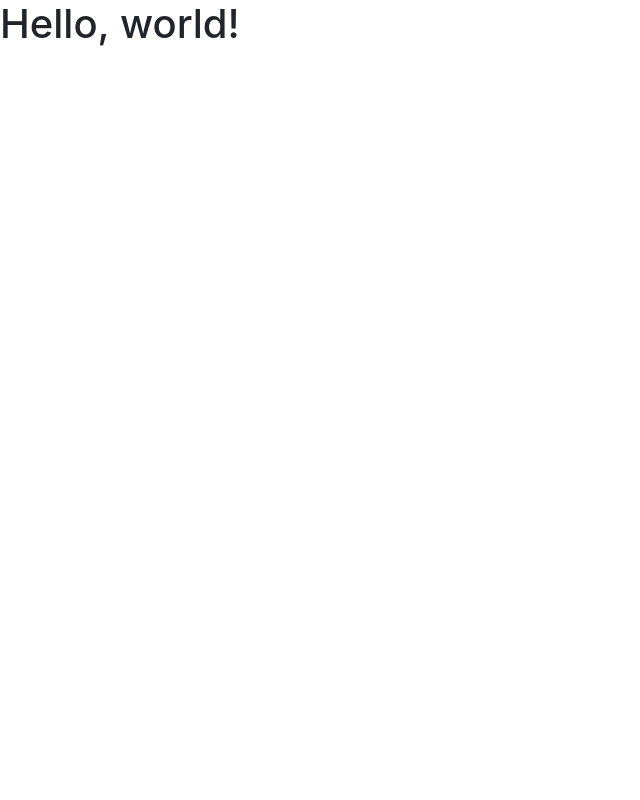
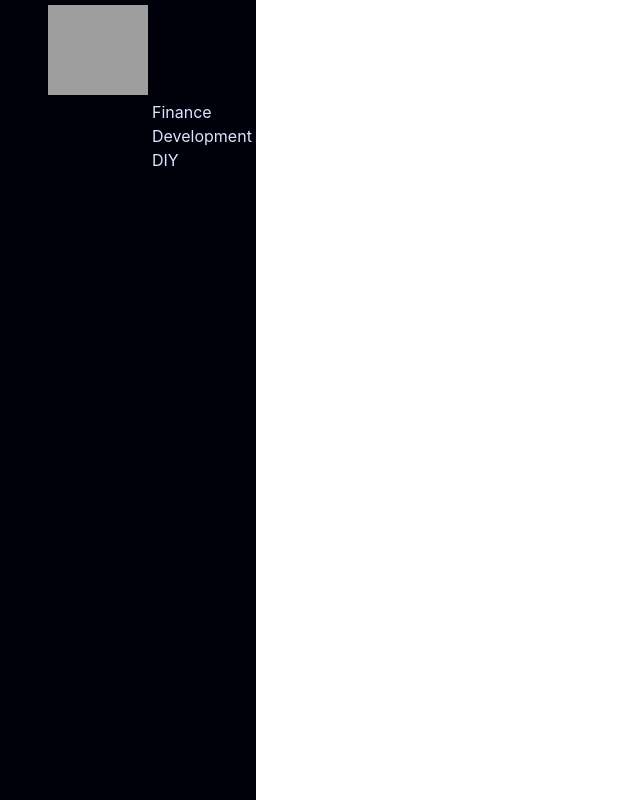
Before and after one commit to HSamiul/webhook-bot, a plain HTML site: page index.html in a window 1280 px wide. Shown: the whole page, without its empty margins (0-640 px from the left). Drawn offline with nearby package versions, Linux system fonts and the light colour scheme; grey boxes are pictures that could not be loaded.

Commit message:
added scss

```diff
--- /dev/null
+++ b/css/style.scss
@@ -0,0 +1,17 @@
+.wrapper {
+  min-height: 100vh;
+  min-width: 20vw;
+  max-width: 20vw;
+  background: #00000a;
+  color: #e2e2ff;
+}
+
+ul {
+  list-style: none;
+  margin-left: 5vw;
+  margin-right: 5vw;
+}
+
+h1 {
+  margin-left: -12rem !important; //Keeps main heading to left
+}
--- a/index.html
+++ b/index.html
@@ -5,18 +5,37 @@
     <meta charset="utf-8">
     <meta name="viewport" content="width=device-width, initial-scale=1, shrink-to-fit=no"> <!--Makes mobile viewing good-->
 
-    <!-- CSS only -->
+    <!-- CSS -->
     <link rel="stylesheet" href="https://stackpath.bootstrapcdn.com/bootstrap/4.5.0/css/bootstrap.min.css" integrity="sha384-9aIt2nRpC12Uk9gS9baDl411NQApFmC26EwAOH8WgZl5MYYxFfc+NcPb1dKGj7Sk" crossorigin="anonymous">
+    <link rel="stylesheet" href="css/style.css">
+    <link href="https://fonts.googleapis.com/css2?family=Roboto&display=swap" rel="stylesheet">
 
     <title>Hello, world!</title>
   </head>
   <body>
-    <h1>Hello, world!</h1>
+    <div class="wrapper">
+
+      <nav id="sidebar" class="ml-5">
+        <img class="navbar-brand" src="https://i.imgur.com/riCKWwy.png" width=100px height="100x">
+        <ul>
+          <li>
+            Finance
+          </li>
+          <li>
+            Development
+          </li>
+          <li>
+            DIY
+          </li>
+        </ul>
+      </nav>
+    </div>
+
 
     <!-- Optional JavaScript -->
     <script src="script.js"></script>
 
-    <!-- JS, Popper.js, and jQuery -->
+    <!-- jQuery, Popper, Bootstrapper JavaScript -->
     <script src="https://code.jquery.com/jquery-3.5.1.slim.min.js" integrity="sha384-DfXdz2htPH0lsSSs5nCTpuj/zy4C+OGpamoFVy38MVBnE+IbbVYUew+OrCXaRkfj" crossorigin="anonymous"></script>
     <script src="https://cdn.jsdelivr.net/npm/popper.js@1.16.0/dist/umd/popper.min.js" integrity="sha384-Q6E9RHvbIyZFJoft+2mJbHaEWldlvI9IOYy5n3zV9zzTtmI3UksdQRVvoxMfooAo" crossorigin="anonymous"></script>
     <script src="https://stackpath.bootstrapcdn.com/bootstrap/4.5.0/js/bootstrap.min.js" integrity="sha384-OgVRvuATP1z7JjHLkuOU7Xw704+h835Lr+6QL9UvYjZE3Ipu6Tp75j7Bh/kR0JKI" crossorigin="anonymous"></script>
```
Also changed, not shown: css/style.css (added), style.css, 1 other file.
